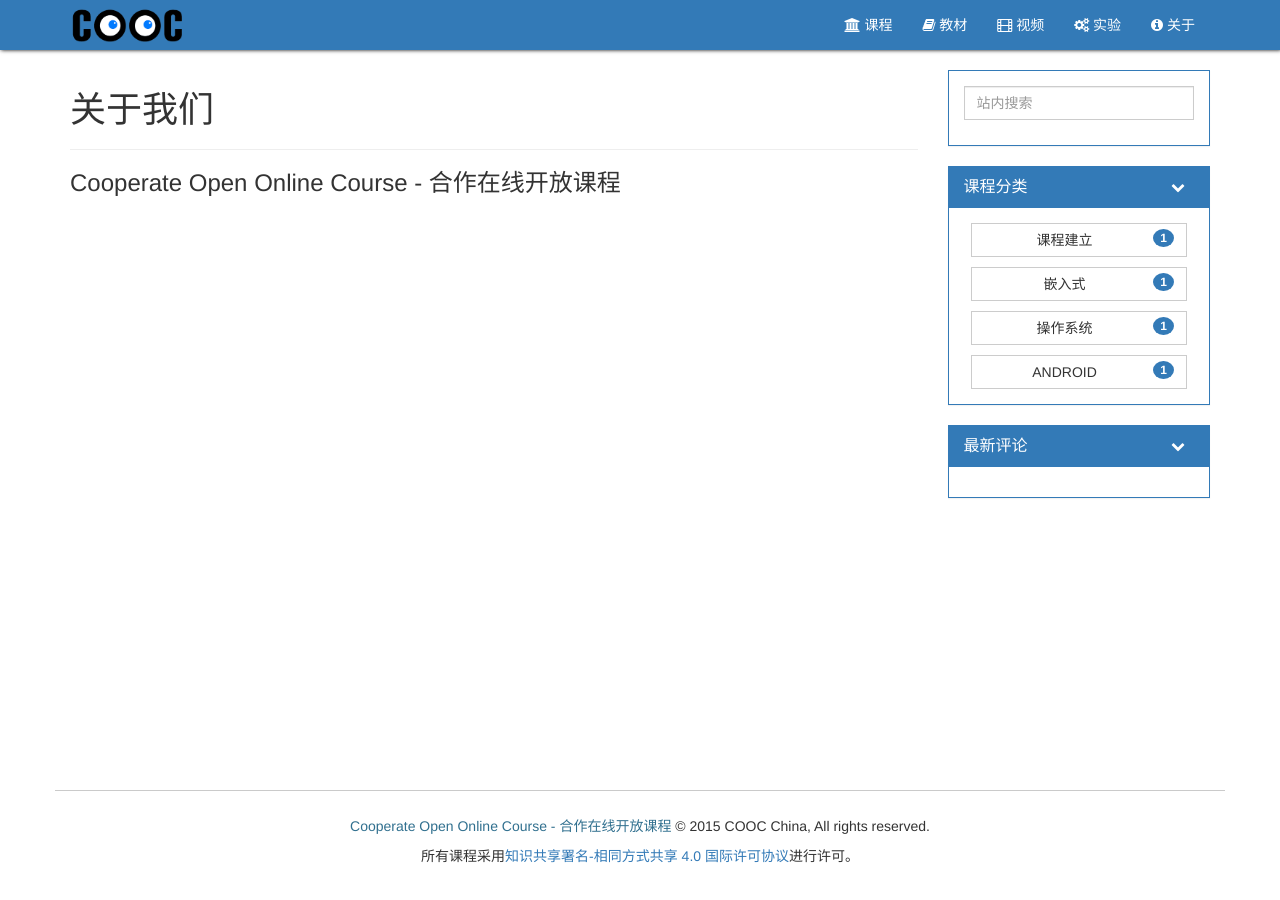
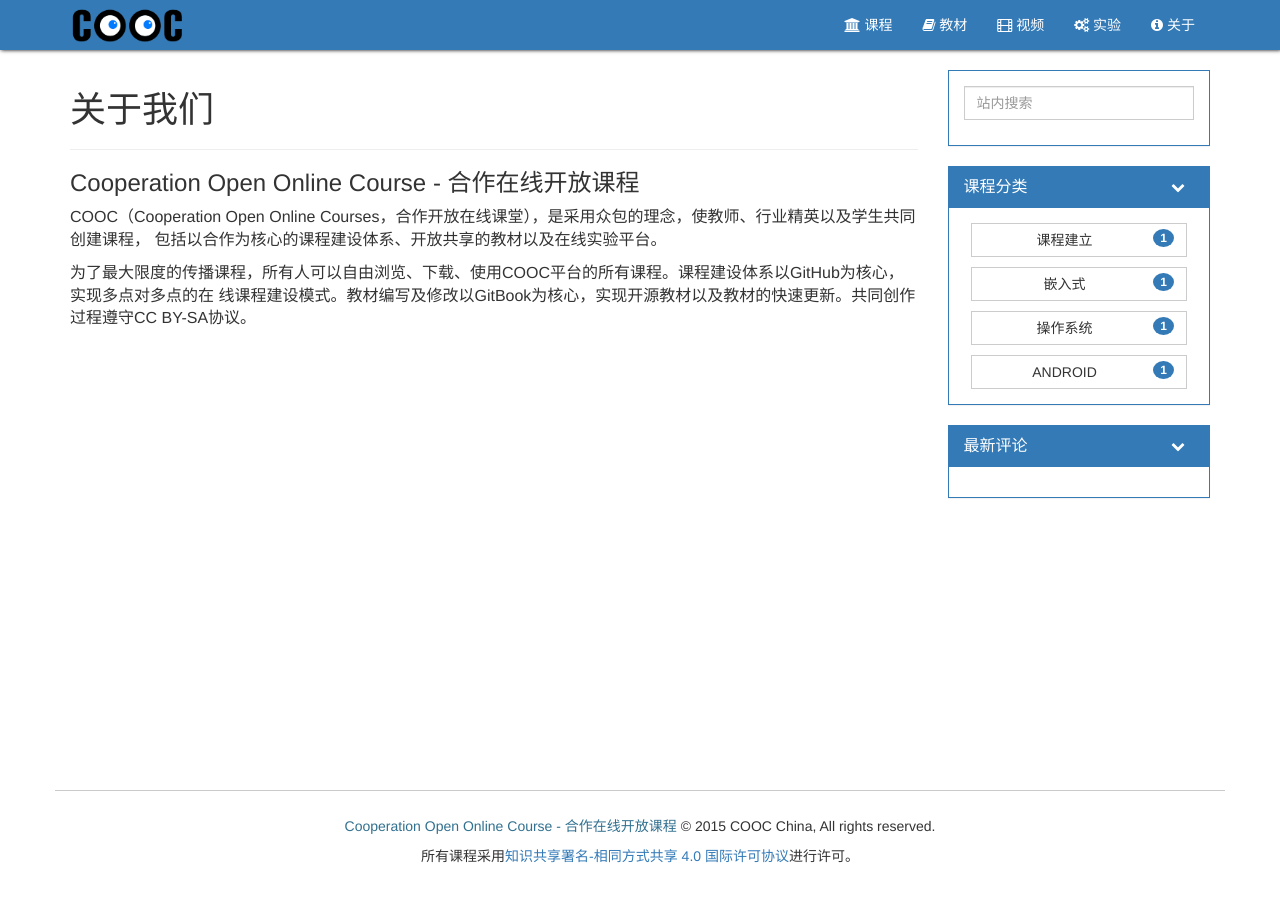
Before and after one commit to COOC-China/cooc-china.github.io, a Jekyll site: the page built from about.md, in a window 1280 px wide. Built offline with Jekyll 4.4.1, drawn with Linux system fonts in a browser that asks for light colours; comment, search, counter and statistics services are not loaded.

Commit message:
update book image
Signed-off-by: XieQirong <ngxieqirong@gmail.com>

```diff
--- a/_includes/footer.html
+++ b/_includes/footer.html
@@ -2,7 +2,7 @@
     <div class="row">
         <div class="col-md-12">
             <p class="text-center">
-            	<span class="text-info">Cooperate Open Online Course - 合作在线开放课程</span>&nbsp;© 2015 COOC China, All rights reserved.
+            	<span class="text-info">Cooperation Open Online Course - 合作在线开放课程</span>&nbsp;© 2015 COOC China, All rights reserved.
             </p>
 
             <p class="text-center">
--- a/about.md
+++ b/about.md
@@ -4,4 +4,10 @@ title: 关于我们
 permalink: /about/
 ---
 
-### Cooperate Open Online Course - 合作在线开放课程
+### Cooperation Open Online Course - 合作在线开放课程
+
+COOC（Cooperation Open Online Courses，合作开放在线课堂），是采用众包的理念，使教师、行业精英以及学生共同创建课程，
+包括以合作为核心的课程建设体系、开放共享的教材以及在线实验平台。
+
+为了最大限度的传播课程，所有人可以自由浏览、下载、使用COOC平台的所有课程。课程建设体系以GitHub为核心，实现多点对多点的在
+线课程建设模式。教材编写及修改以GitBook为核心，实现开源教材以及教材的快速更新。共同创作过程遵守CC BY-SA协议。
```
Also changed, not shown: images/2015-11-27/android-asynctask-activity.png, images/2015-11-27/embeded-system-development.png, images/2015-11-27/github-pages-gitbook-tutorial-book.png.
